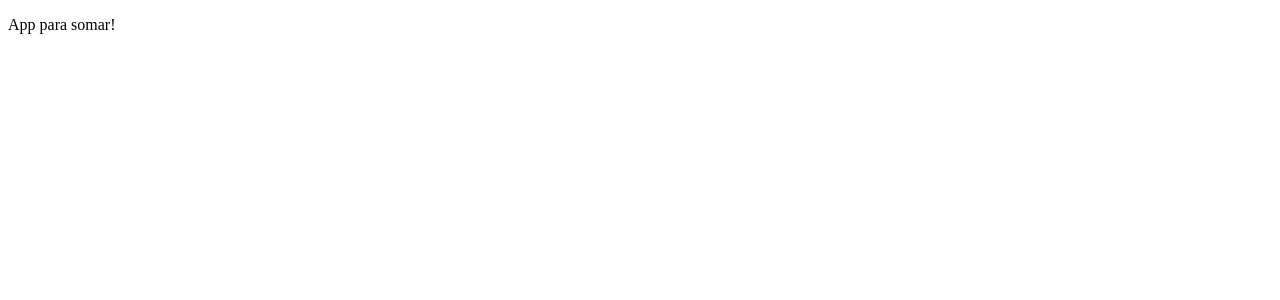
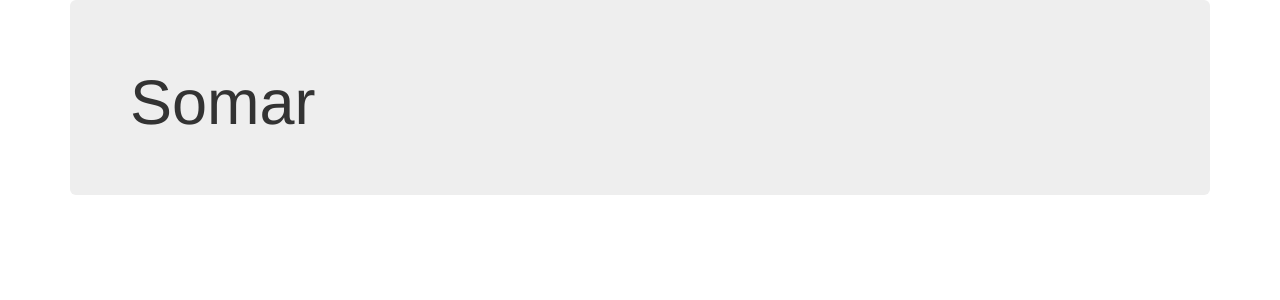
Before and after one commit to anderrf/exemploAngular, an Angular app: page / in a window 1280 px wide. Shown: the top 300 px of the page. Built offline with nearby package versions, Linux system fonts and the light colour scheme.

Commit message:
Construcao inicial de layout

```diff
--- a/angular.json
+++ b/angular.json
@@ -24,6 +24,7 @@
               "src/assets"
             ],
             "styles": [
+              "node_modules/bootstrap/dist/css/bootstrap.min.css",
               "src/styles.css"
             ],
             "scripts": []
--- a/src/app/somar/components/somar/somar.component.html
+++ b/src/app/somar/components/somar/somar.component.html
@@ -1 +1,7 @@
-<p>App para somar!</p>
+<div class="jumbotron">
+    <div class="row">
+        <div class="col-md-12">
+            <h1>Somar</h1>
+        </div>
+    </div>
+</div>
--- a/src/index.html
+++ b/src/index.html
@@ -8,6 +8,9 @@
   <link rel="icon" type="image/x-icon" href="favicon.ico">
 </head>
 <body>
-  <app-root></app-root>
+  <div class="container">
+      <app-root></app-root>
+  </div>
+
 </body>
 </html>
```
